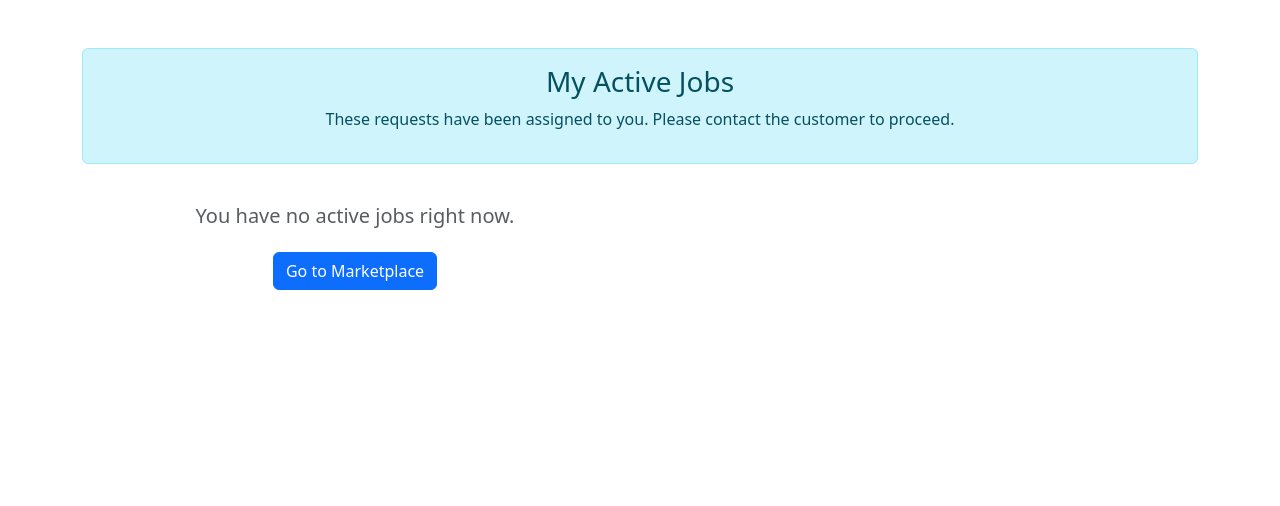
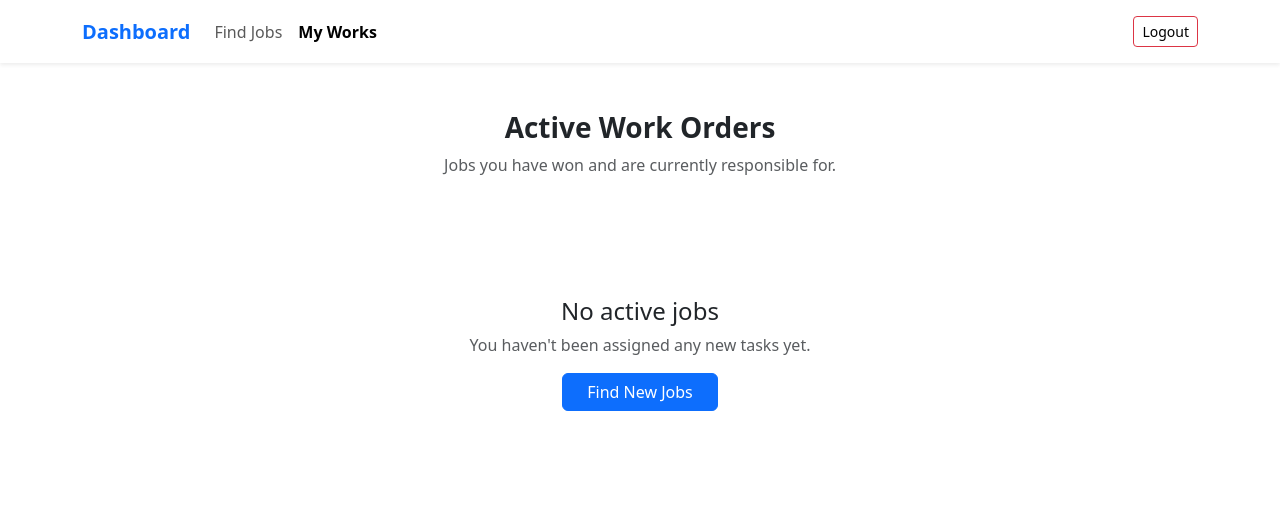
Before and after one commit to Debjeet-Dey/local_service_app, a Flask app: page /my_works in a window 1280 px wide. Shown: the top 506 px of the page. Run offline with Flask 3, Linux system fonts and the light colour scheme; a user stored in the database is signed in; data comes from the database, SQL or seed files in the repository; both versions use the stored data as it was after the commit.

Commit message:
my_works.html and view_bids.html UI update and clean up

```diff
--- a/templates/provider/edit_bid.html
+++ b/templates/provider/edit_bid.html
@@ -27,7 +27,7 @@
                 <div class="mb-3">
                     <label for="bid_amount" class="form-label fw-bold">Update Amount</label>
                     <div class="input-group">
-                        <span class="input-group-text">$</span>
+                        <span class="input-group-text">₹</span>
                         <input type="number" class="form-control" id="bid_amount" name="bid_amount"
                                value="{{ bid.bid_amount }}" min="0" required>
                     </div>
--- a/templates/provider/my_works.html
+++ b/templates/provider/my_works.html
@@ -2,60 +2,104 @@
 {% block head %}
 <title>My Current Jobs</title>
 {% endblock head %}
+
 {% block body %}
 
-<div class="container mt-5">
-    <div class="alert alert-info text-center">
-        <h3>My Active Jobs</h3>
-        <p>These requests have been assigned to you. Please contact the customer to proceed.</p>
+<nav class="navbar navbar-expand-lg navbar-light bg-white shadow-sm sticky-top mb-5">
+  <div class="container">
+    <a class="navbar-brand fw-bold text-primary" href="{{ url_for('provider_dashboard') }}">
+      <i class="bi bi-tools"></i> Dashboard
+    </a>
+    <button class="navbar-toggler" type="button" data-bs-toggle="collapse" data-bs-target="#navbarText"
+      aria-controls="navbarText" aria-expanded="false" aria-label="Toggle navigation">
+      <span class="navbar-toggler-icon"></span>
+    </button>
+    <div class="collapse navbar-collapse" id="navbarText">
+      <ul class="navbar-nav me-auto mb-2 mb-lg-0">
+        <li class="nav-item">
+          <a class="nav-link" href="{{ url_for('provider_dashboard') }}">Find Jobs</a>
+        </li>
+        <li class="nav-item">
+          <a class="nav-link active fw-bold" href="#">My Works</a>
+        </li>
+      </ul>
+      <span class="navbar-text">
+        <a href="{{url_for('logout')}}" class="btn btn-outline-danger btn-sm">Logout</a>
+      </span>
+    </div>
+  </div>
+</nav>
+
+<div class="container pb-5">
+
+    <div class="text-center mb-5">
+        <h3 class="fw-bold text-dark">Active Work Orders</h3>
+        <p class="text-muted">Jobs you have won and are currently responsible for.</p>
     </div>
 
-    <div class="row row-cols-1 row-cols-md-2 g-4">
+    <div class="row row-cols-1 row-cols-lg-2 g-4 justify-content-center">
 
         {% if jobs|length == 0 %}
-        <div class="col-12 text-center mt-5">
-            <h5 class="text-muted">You have no active jobs right now.</h5>
-            <a href="{{ url_for('provider_dashboard') }}" class="btn btn-primary mt-3">Go to Marketplace</a>
+        <div class="col-12 text-center py-5">
+            <div class="text-muted mb-4">
+                <i class="bi bi-clipboard-x display-1"></i>
+            </div>
+            <h4>No active jobs</h4>
+            <p class="text-muted">You haven't been assigned any new tasks yet.</p>
+            <a href="{{ url_for('provider_dashboard') }}" class="btn btn-primary px-4">Find New Jobs</a>
         </div>
         {% endif %}
 
         {% for req, consumer in jobs %}
         <div class="col">
-            <div class="card border-primary mb-3 shadow">
-                <div class="card-header bg-primary text-white d-flex justify-content-between">
-                    <span>{{ req.service_title }}</span>
-                    <span class="badge bg-light text-dark">{{ req.service_type }}</span>
+            <div class="card h-100 shadow border-0 overflow-hidden">
+
+                <div class="card-header bg-primary text-white py-3">
+                    <div class="d-flex justify-content-between align-items-center">
+                        <h5 class="mb-0 fw-bold">{{ req.service_type }}</h5>
+                        <span class="badge bg-white text-primary rounded-pill">In Progress</span>
+                    </div>
                 </div>
-                <div class="card-body">
-                    <h5 class="card-title">Customer: {{ consumer.full_name }}</h5>
-                    <p class="card-text">
-                        <strong>Description:</strong> {{ req.desc }}<br>
-                        <strong>Agreed Budget:</strong> ₹{{ req.budget }}
-                    </p>
 
-                    <hr>
+                <div class="card-body p-4">
+                    <h5 class="card-title fw-bold mb-1">{{ req.service_title }}</h5>
+                    <p class="text-success fw-bold mb-3">Agreed Budget: ₹{{ req.budget }}</p>
+                    <p class="card-text text-muted mb-4">{{ req.desc }}</p>
 
-                    <h6>Contact Details:</h6>
-                    <ul class="list-group list-group-flush mb-3">
-                        <li class="list-group-item">
-                            <i class="bi bi-envelope"></i> Email: <a href="mailto:{{ consumer.email }}">{{
-                                consumer.email }}</a>
-                        </li>
-                        <li class="list-group-item">
-                            <i class="bi bi-geo-alt"></i> Location Coords: {{ req.con_latitude }}, {{ req.con_longitude
-                            }}
-                        </li>
-                    </ul>
+                    <hr class="text-muted opacity-25">
+
+                    <h6 class="text-uppercase text-muted small fw-bold mb-3">Customer Contact</h6>
+
+                    <div class="d-flex align-items-center mb-3">
+                        <div class="bg-light rounded-circle p-2 me-3">
+                            <i class="bi bi-person-fill fs-5 text-secondary"></i>
+                        </div>
+                        <div>
+                            <p class="mb-0 fw-bold">{{ consumer.full_name }}</p>
+                            <small class="text-muted">Client</small>
+                        </div>
+                    </div>
+
+                    <div class="d-flex align-items-center mb-4">
+                        <div class="bg-light rounded-circle p-2 me-3">
+                            <i class="bi bi-envelope-fill fs-5 text-secondary"></i>
+                        </div>
+                        <div>
+                            <p class="mb-0"><a href="mailto:{{ consumer.email }}" class="text-decoration-none text-dark">{{ consumer.email }}</a></p>
+                            <small class="text-muted">Email Address</small>
+                        </div>
+                    </div>
 
                     <div class="d-grid gap-2">
                         <a href="https://www.google.com/maps?q={{ req.con_latitude }},{{ req.con_longitude }}"
-                            target="_blank" class="btn btn-outline-success">
-                            Open Location in Google Maps
+                           target="_blank" class="btn btn-outline-primary btn-lg">
+                            <i class="bi bi-geo-alt-fill me-2"></i> Navigate to Location
                         </a>
                     </div>
                 </div>
-                <div class="card-footer text-muted">
-                    Job started on: {{ req.created_at.strftime('%Y-%m-%d') }}
+
+                <div class="card-footer bg-light border-0 text-center py-2">
+                    <small class="text-muted">Job Started: {{ req.created_at.strftime('%d %b %Y') }}</small>
                 </div>
             </div>
         </div>
--- a/updates.txt
+++ b/updates.txt
@@ -35,3 +35,5 @@ added logout, initial commit}}
 {{provider_dashboard.html UI update and clean up}}
 
 {{edit_bid.html and place_bid.html UI update and clean up}}
+
+{{my_works.html and view_bids.html UI update and clean up}}
```
Also changed, not shown: templates/consumer/view_bids.html (+78 -30 lines), instance/mydatabase.db.
